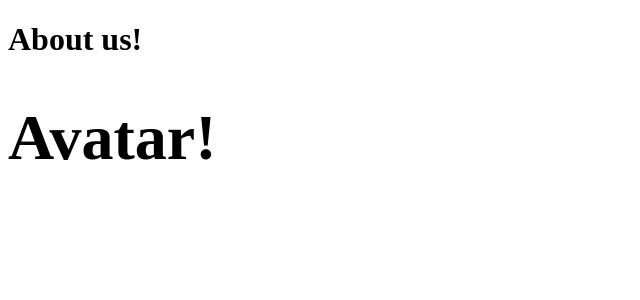
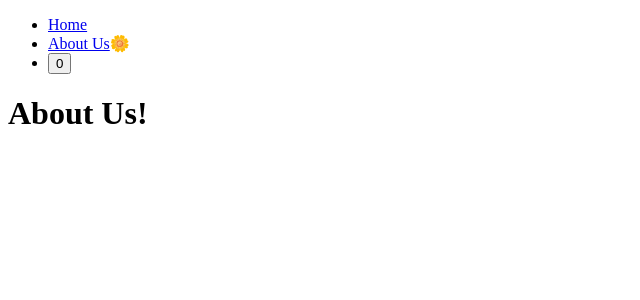
Before and after one commit to sooooooongyi/learn-nextjs14, a Next.js app: page /about-us in a window 1280 px wide. Shown: the top 300 px of the page, without its empty margins (0-640 px from the left). Built offline with nearby package versions, Linux system fonts and the light colour scheme.

Commit message:
feat: hydration

```diff
--- a/app/about-us/company/sales/page.tsx
+++ /dev/null
@@ -1,3 +0,0 @@
-export default function AboutUs() {
-  return <h1>Sales!</h1>;
-}
--- a/app/about-us/components/avatar.tsx
+++ /dev/null
@@ -1,3 +0,0 @@
-export default function Avatar() {
-  return <h1>Avatar!</h1>;
-}
--- a/app/about-us/page.tsx
+++ b/app/about-us/page.tsx
@@ -1,9 +1,10 @@
-import Avatar from "./components/avatar";
+import Navigation from "../../components/Navigation";
 
 export default function AboutUs() {
   return (
-    <h1>
-      About us! <Avatar />
-    </h1>
+    <div>
+      <Navigation />
+      <h1>About Us!</h1>
+    </div>
   );
 }
--- /dev/null
+++ b/components/Navigation.tsx
@@ -0,0 +1,27 @@
+"use client";
+
+import Link from "next/link";
+import { usePathname } from "next/navigation";
+import { useState } from "react";
+
+export default function Navigation() {
+  const path = usePathname();
+  const [count, setCount] = useState(0);
+
+  return (
+    <nav>
+      <ul>
+        <li>
+          <Link href="/">Home</Link> {path === "/" ? "🌼" : ""}
+        </li>
+        <li>
+          <Link href="about-us">About Us</Link>
+          {path === "/about-us" ? "🌼" : ""}
+        </li>
+        <li>
+          <button onClick={() => setCount((c) => c + 1)}>{count}</button>
+        </li>
+      </ul>
+    </nav>
+  );
+}
```
Also changed, not shown: app/not-found.tsx (+8 -1 lines), app/page.tsx (+8 -1 lines).
